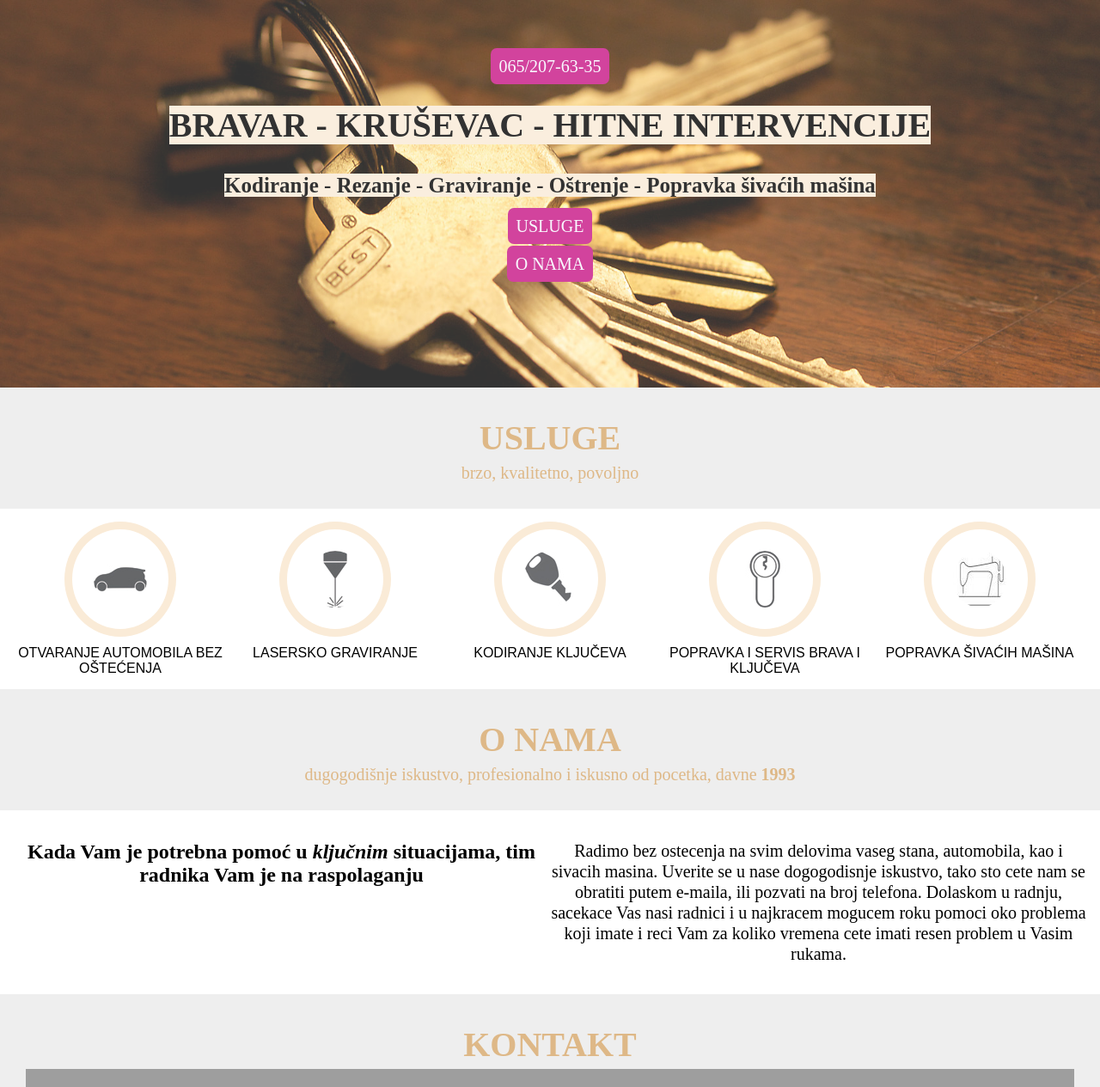
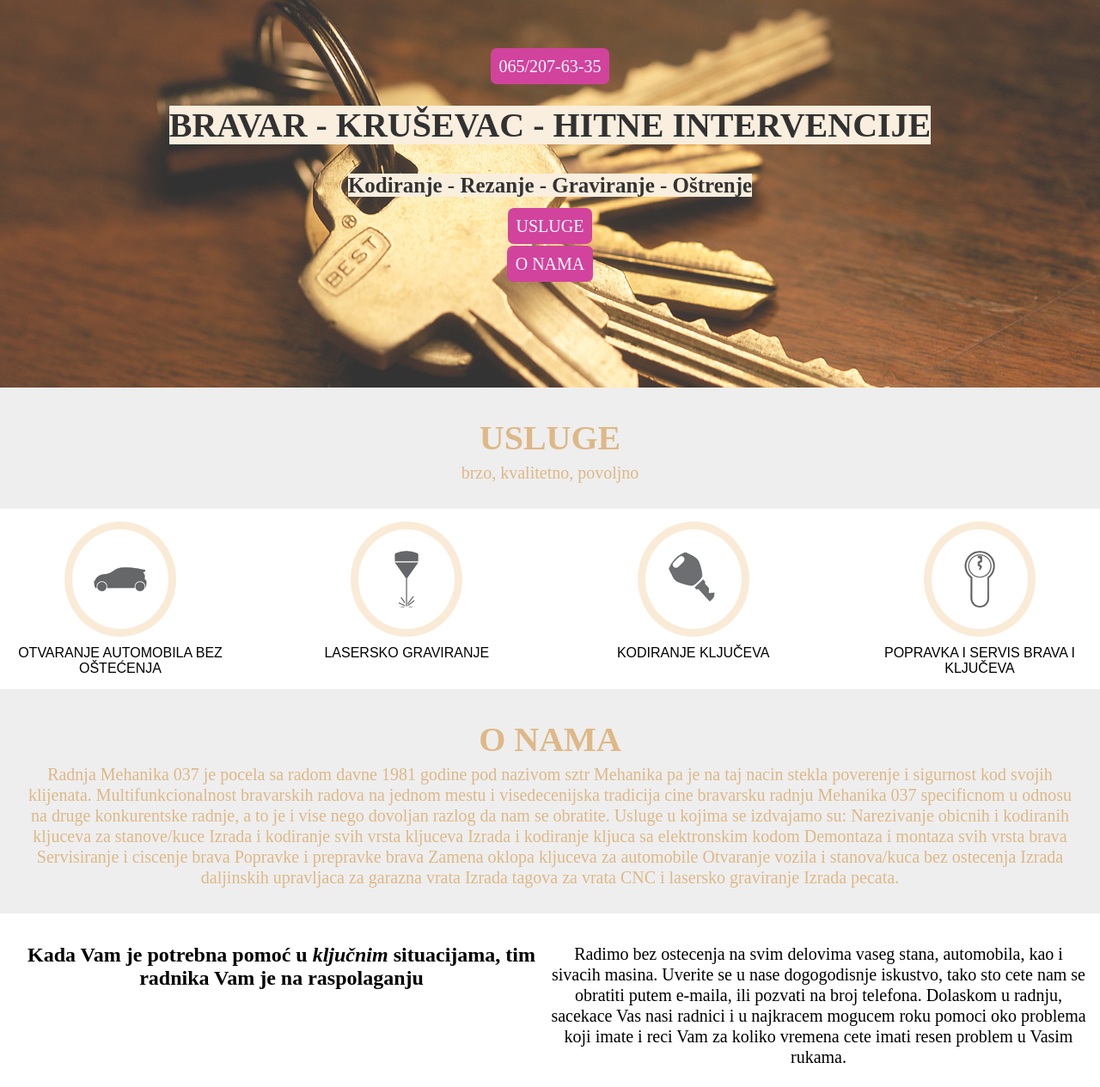
Before and after one commit to StefanKnezevic/keys, a plain HTML site: page index.html in a window 1280 px wide. Shown: the part 112-1377 px from the top of the page at 86% size. Drawn offline with Linux system fonts and the light colour scheme; some packages are replaced by stand-ins of ours; grey boxes are pictures that could not be loaded.

Commit message:
promena teksta i komentarisanje tagova koji nisu trenutno potrebni

```diff
--- a/index.html
+++ b/index.html
@@ -1,12 +1,14 @@
 <!DOCTYPE html>
 <html lang="en">
+
 <head>
-        <meta >
+    <meta>
     <title>Mehanika 037</title>
     <link rel="icon" type="image/gif/png" href="logo-copy.png">
     <link rel="stylesheet" href="style.css" type="text/css">
     <script type="text/javascript" src="code.js"></script>
 </head>
+
 <body>
     <button onclick="topFunction()" id="myBtn" title="Go to top">&#8679</button>
     <nav>
@@ -17,7 +19,7 @@
             <li><a href="#cutting">Rezanje</a></li>
             <li><a href="#etching">Graviranje</a></li>
             <li><a href="#edging">Oštrenje</a></li>
-                <li><a href="#repair-sewing-machine">Popravka šivaćih mašina</a></li>
+            <!-- <li><a href="#repair-sewing-machine">Popravka šivaćih mašina</a></li> -->
             <li><a href="#contact">Kontakt</a></li>
             <li class="dropdownIcon"><a href="javascript:avoid(0);" onclick="dropdownMeny()">&#9776;</a></li>
         </ul>
@@ -25,11 +27,13 @@
     <section class="baner">
         <p><a href="tel:0652076335">065/207-63-35</a></p>
         <h1><mark>BRAVAR - KRUŠEVAC - HITNE INTERVENCIJE </mark></h1>
-            <h2><mark> Kodiranje - Rezanje - Graviranje - Oštrenje - Popravka šivaćih mašina</mark></h2>
-            <p><a href="#Usluge">USLUGE</a></p><p><a href="#About"> O NAMA</a></p>
+        <h2><mark> Kodiranje - Rezanje - Graviranje - Oštrenje</mark></h2>
+        <p><a href="#Usluge">USLUGE</a></p>
+        <p><a href="#About"> O NAMA</a></p>
     </section>
     <section id="Usluge" class="section-1">
-            <div></div><h2>USLUGE</h2>
+        <div></div>
+        <h2>USLUGE</h2>
         <p>brzo, kvalitetno, povoljno</p>
     </section>
     <section>
@@ -50,15 +54,34 @@
                 <img class="image-about" src="popravka-brava-i-kljuceva.jpg">
                 <figcaption>POPRAVKA I SERVIS BRAVA I KLJUČEVA</figcaption>
             </div>
-                <div class="child">
+            <!-- <div class="child">
                     <img class="image-about" src="sewing-machine-icon.jpg">
                     <figcaption>POPRAVKA ŠIVAĆIH MAŠINA</figcaption>
-                </div>
+                </div> -->
         </div>
     </section>
     <section id="About" class="section-1">
         <h2>O NAMA</h2>
-            <p>dugogodišnje iskustvo, profesionalno i iskusno od pocetka, davne <strong>1993</strong></p>
+        <p>Radnja Mehanika 037 je pocela sa radom davne 1981 godine pod nazivom sztr Mehanika pa je na taj nacin stekla
+            poverenje i sigurnost kod svojih klijenata.
+            Multifunkcionalnost bravarskih radova na jednom mestu i visedecenijska tradicija cine bravarsku radnju
+            Mehanika 037 specificnom u odnosu na druge konkurentske radnje, a to je i vise nego dovoljan razlog da nam
+            se obratite.
+
+            Usluge u kojima se izdvajamo su:
+            Narezivanje obicnih i kodiranih kljuceva za stanove/kuce
+            Izrada i kodiranje svih vrsta kljuceva
+            Izrada i kodiranje kljuca sa elektronskim kodom
+            Demontaza i montaza svih vrsta brava
+            Servisiranje i ciscenje brava
+            Popravke i prepravke brava
+            Zamena oklopa kljuceva za automobile
+            Otvaranje vozila i stanova/kuca bez ostecenja
+            Izrada daljinskih upravljaca za garazna vrata
+            Izrada tagova za vrata
+            CNC i lasersko graviranje
+            Izrada pecata.
+        </p>
     </section>
     <section>
         <div class="row">
@@ -66,7 +89,10 @@
                 <h2>Kada Vam je potrebna pomoć u <i>ključnim</i> situacijama, tim radnika Vam je na raspolaganju</h2>
             </div>
             <div class="child-1">
-                    <p>Radimo bez ostecenja na svim delovima vaseg stana, automobila, kao i sivacih masina. Uverite se u nase dogogodisnje iskustvo, tako sto cete nam se obratiti putem e-maila, ili pozvati na broj telefona. Dolaskom u radnju, sacekace Vas nasi radnici i u najkracem mogucem roku pomoci oko problema koji imate i reci Vam za koliko vremena cete imati resen problem u Vasim rukama.
+                <p>Radimo bez ostecenja na svim delovima vaseg stana, automobila, kao i sivacih masina. Uverite se u
+                    nase dogogodisnje iskustvo, tako sto cete nam se obratiti putem e-maila, ili pozvati na broj
+                    telefona. Dolaskom u radnju, sacekace Vas nasi radnici i u najkracem mogucem roku pomoci oko
+                    problema koji imate i reci Vam za koliko vremena cete imati resen problem u Vasim rukama.
                 </p>
             </div>
         </div>
@@ -79,16 +105,18 @@
         // Initialize and add the map
         function initMap() {
             // The location of Uluru
-                var uluru = {lat: 43.580, lng: 21.326};
+            var uluru = { lat: 43.580, lng: 21.326 };
             // The map, centered at Uluru
             var map = new google.maps.Map(
-                    document.getElementById('map'), {zoom: 16, center: uluru});
+                document.getElementById('map'), { zoom: 16, center: uluru });
             // The marker, positioned at Uluru
-                var marker = new google.maps.Marker({position: uluru, map: map});
+            var marker = new google.maps.Marker({ position: uluru, map: map });
         }
     </script>
-        <script async defer src="https://maps.googleapis.com/maps/api/js?key=AIzaSyCCA0AoqEwFfq8--W1hAVLPvL-v8MCT-Ic&callback=initMap" type="text/javascript"></script>
-        <form name="forma" method="POST" data-netlify="true">
+    <script async defer
+        src="https://maps.googleapis.com/maps/api/js?key=AIzaSyCCA0AoqEwFfq8--W1hAVLPvL-v8MCT-Ic&callback=initMap"
+        type="text/javascript"></script>
+    <!-- <form name="forma" method="POST" data-netlify="true">
         <div class="row">
             <div class="child-2">
                 <h2>Ime i prezime:</h2>
@@ -116,21 +144,23 @@
                 <button type="reset" value="Reset">Ponovi unos</button>
             </div>
         </div>
-        </form>
+    </form> -->
     <section class="section-1">
         <div class="row">
             <div class="child-2">
                 <img src="google-maps-marker.png">
-                    <p><a href="https://www.google.rs/maps/place/Obilic%CC%81eva+3,+Kru%C5%A1evac/@43.58019,21.3250587,17z/data=!3m1!4b1!4m5!3m4!1s0x475687ef95d86721:0x70e0ed9580795ce6!8m2!3d43.58019!4d21.3272474" target="_blank">Obilićeva 3, 37000 Kruševac</a></p>
+                <p><a href="https://www.google.rs/maps/place/Obilic%CC%81eva+3,+Kru%C5%A1evac/@43.58019,21.3250587,17z/data=!3m1!4b1!4m5!3m4!1s0x475687ef95d86721:0x70e0ed9580795ce6!8m2!3d43.58019!4d21.3272474"
+                        target="_blank">Obilićeva 3, 37000 Kruševac</a></p>
             </div>
             <div class="child-2">
                 <img src="gmail-email.png">
-                    <p><a href="mailto:knezknezevicstefan@gmail.com?subject=Pitanje u vezi&body=Poštovani," target="_blank">knezknezevicstefan@gmail.com</a></p>
+                <p><a href="mailto:knezknezevicstefan@gmail.com?subject=Pitanje u vezi&body=Poštovani,"
+                        target="_blank">knezknezevicstefan@gmail.com</a></p>
             </div>
             <div class="child-2">
                 <img src="phone-logo.png">
-                    <p><a href="tel:0628778172">0628778172</a></p>
-                    <p><a href="tel:0652076335">0652076335</a></p>
+                <!-- <p><a href="tel:0628778172">0628778172</a></p> -->
+                <p><a href="tel:+381652076335">0652076335</a></p>
             </div>
         </div>
     </section>
@@ -145,4 +175,5 @@
         }
     </script>
 </body>
+
 </html>
```
Lines whose indentation alone changed are shown as unchanged.
